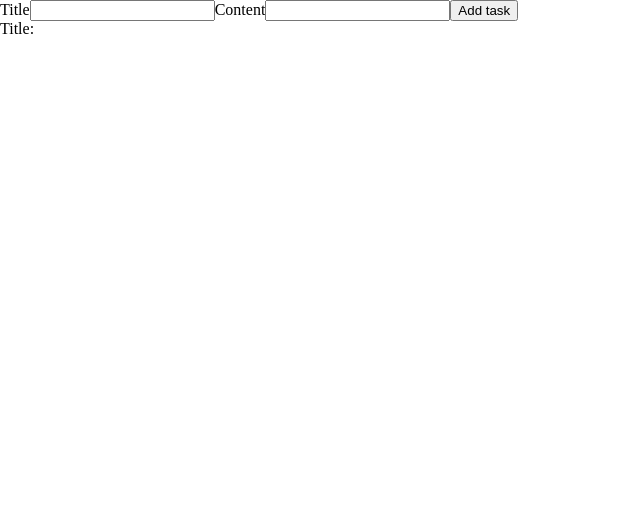
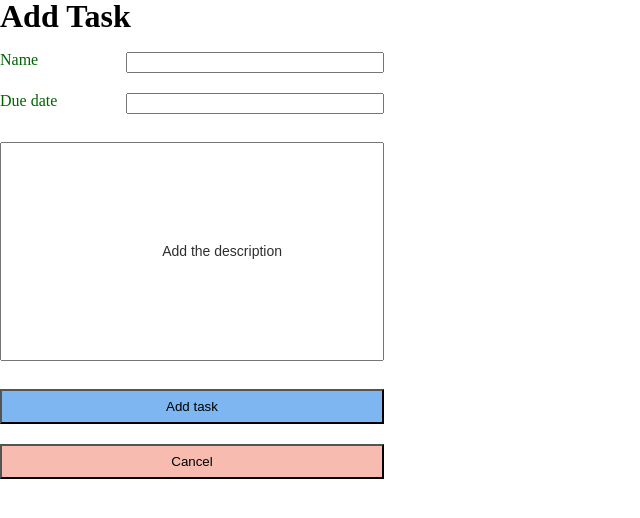
Before and after one commit to AmberG31/TimeSavyy, a React (Create React App) app in the folder frontend/: page /tasks/add in a window 1280 px wide. Shown: the top 518 px of the page, without its empty margins (0-640 px from the left). Built offline with nearby package versions, Linux system fonts and the light colour scheme.

Commit message:
Created style for TaskForm and added DueDate field
Co-authored-by: Terry Cheng <terryhycheng@users.noreply.github.com>

```diff
--- /dev/null
+++ b/frontend/src/components/TaskForm/TaskForm.module.scss
@@ -0,0 +1,49 @@
+@import "../../styles/";
+
+.container {
+  display: flex;
+  gap: 20px;
+  flex-direction: column;
+  align-content: space-around;
+  flex-basis: auto;
+  width: 30%;
+
+  .title {
+    color: black;
+    width: 180px;
+  }
+
+  .names {
+    color: darkgreen;
+  }
+
+  .inputName {
+    vertical-align: top;
+    width: 250px;
+    float: right;
+  }
+
+  .btn {
+    margin: auto;
+    width: 100%;
+    padding: 0.5rem;
+  }
+
+  .bttnAdd {
+    background-color: rgb(126, 182, 241);
+  }
+  .bttnCancel {
+    background-color: rgb(247, 188, 175);
+  }
+
+  .content {
+    padding: 100px;
+    margin: 8px 0;
+    box-sizing: border-box;
+  }
+  .content::placeholder {
+    color: hwb(0 18% 82%);
+    font-size: 14px;
+    text-align: right;
+  }
+}
--- a/frontend/src/components/TaskForm/TaskForm.tsx
+++ b/frontend/src/components/TaskForm/TaskForm.tsx
@@ -1,41 +1,69 @@
 import { FormEvent, useState } from "react";
+import styles from "./TaskForm.module.scss";
 
 const TaskForm = () => {
   const handleClick = (event: FormEvent) => {
     event.preventDefault();
-    console.log({ title: titleInput, content: contentInput });
-    setTitleInput("");
+    console.log({
+      name: nameInput,
+      dueDate: dueDateInput,
+      content: contentInput,
+    });
+    setNameInput("");
+    setDueDateInput("");
     setContentInput("");
   };
 
-  const [titleInput, setTitleInput] = useState("");
+  const [nameInput, setNameInput] = useState("");
+  const [dueDateInput, setDueDateInput] = useState("");
   const [contentInput, setContentInput] = useState("");
 
   return (
     <>
-      <form onSubmit={handleClick}>
-        <label>
-          Title
+      <form className={styles.container} onSubmit={handleClick}>
+        <h1 className={styles.title}>Add Task</h1>
+        <label htmlFor="title" className={styles.names}>
+          Name
           <input
+            className={styles.inputName}
             id="title"
             type="text"
-            value={titleInput}
-            onChange={(event) => setTitleInput(event.target.value)}
+            value={nameInput}
+            onChange={(event) => setNameInput(event.target.value)}
           />
         </label>
-        <label>
-          Content
+        <label htmlFor="dueDate" className={styles.names}>
+          Due date
           <input
-            id="content"
+            className={styles.inputName}
+            id="dueDate"
             type="text"
-            value={contentInput}
-            onChange={(event) => setContentInput(event.target.value)}
+            value={dueDateInput}
+            onChange={(event) => setDueDateInput(event.target.value)}
           />
         </label>
-        <input type="submit" value="Add task" />
+        <input
+          className={styles.content}
+          id="content"
+          type="text"
+          placeholder="Add the description"
+          value={contentInput}
+          onChange={(event) => setContentInput(event.target.value)}
+        />
+        <input
+          className={`${styles.btn} ${styles.bttnAdd}`}
+          type="submit"
+          value="Add task"
+        />
+        <input
+          className={`${styles.btn} ${styles.bttnCancel}`}
+          type="submit"
+          value="Cancel"
+        />
       </form>
       <h2>
-        Title:{titleInput}
+        {nameInput}
+        {dueDateInput}
         {contentInput}
       </h2>
     </>
```
Also changed, not shown: frontend/src/components/TaskForm/TaskForm.scss (deleted).
